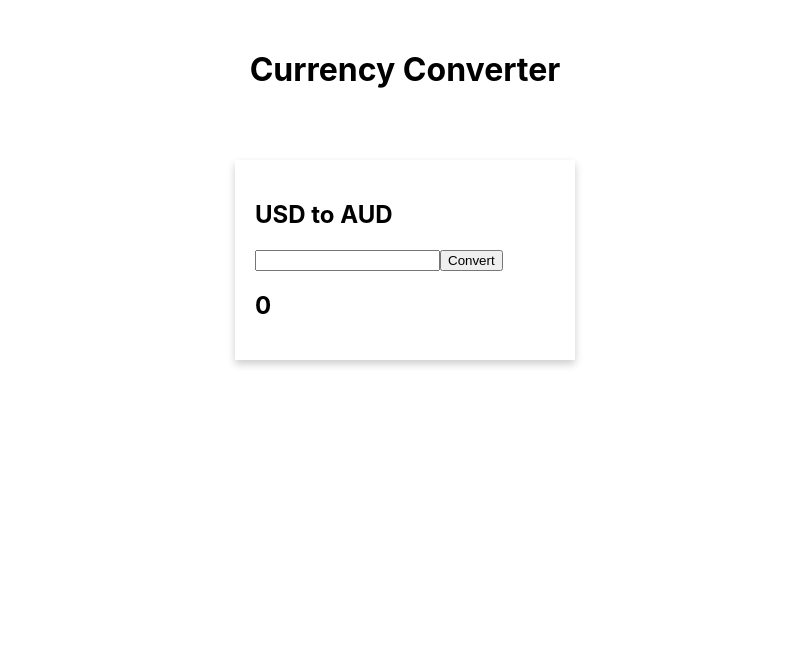
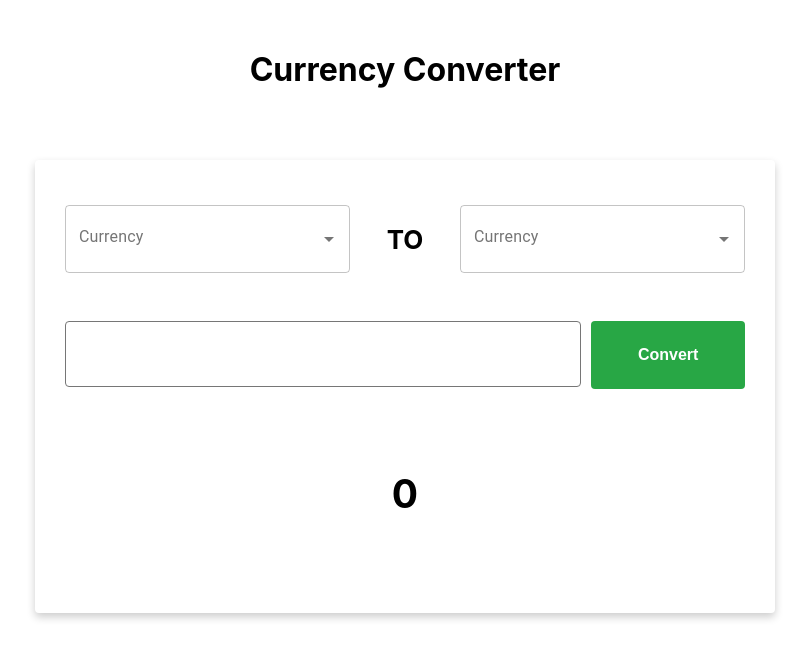
Before and after one commit to walissoncom/conversor-react, a React (Create React App) app: page / in a window 1280 px wide. Shown: the top 658 px of the page, without its empty margins (235-1044 px from the left). Built offline with nearby package versions, Linux system fonts and the light colour scheme.

Commit message:
Converter component - Structure and styling improvements

```diff
--- a/src/components/Converter.css
+++ b/src/components/Converter.css
@@ -1,7 +1,60 @@
 .converter {
-    width: 300px;
+    width: 680px;
     margin: 50px 20px;
-    padding: 20px;
+    padding: 45px 30px;
 
     box-shadow: 0 4px 8px 0 rgba(0,0,0,0.2);
+    background-color: #FFF;
+    border-radius: 4px;
 }
+
+    .converter .row {
+        display: flex;
+
+        margin-bottom: 3em;
+    }
+
+        .converter .row.currency-selection {
+            justify-content: space-between;
+        }
+
+            .converter .row.currency-selection > span {
+                display: inherit;
+                flex-direction: column;
+                justify-content: center;
+                font-size: 26px;
+                font-weight: bold;
+            }
+
+
+        .converter .row > input {
+            flex-grow: 2;
+            height: 61.88px;
+            font-size: 26px;
+            padding-left: 15px;
+
+            border-radius: 4px;
+            border: 1px solid #767676;
+
+        }
+
+        .converter .row > button {
+            flex-grow: 1;
+            height: 67.88px;
+            margin-left: 10px;
+
+            color: #fff;
+            background-color: #28a745;
+            border-color: #28a745;
+            border: none;
+            font-size: 16px;
+            font-weight: bold;
+            border-radius: 4px;
+        }
+
+        .converter .row.result {
+            justify-content: center;
+
+            font-size: 26px;
+            margin-bottom: .75em;
+        }
--- a/src/components/Converter.js
+++ b/src/components/Converter.js
@@ -1,6 +1,8 @@
 import React, { Component } from 'react';
 
 import './Converter.css';
+
+import Currency from './Currency';
 
 export default class Converter extends Component {
 
@@ -8,6 +10,8 @@ export default class Converter extends Component {
         super(props);
 
         this.state = {
+            currencyA: '',
+            currencyB: '',
             currencyA_value: '',
             currencyB_value: 0
         }
@@ -15,8 +19,16 @@ export default class Converter extends Component {
         this.convert = this.convert.bind(this);
     }
 
+    handleCurrencyA = (currencyValue) => {
+        this.setState({ currencyA: currencyValue });
+    }
+
+    handleCurrencyB = (currencyValue) => {
+        this.setState({ currencyB: currencyValue });
+    }
+
     convert() {
-        let from_to = `${this.props.currencyA}_${this.props.currencyB}`;
+        let from_to = `${this.state.currencyA}_${this.state.currencyB}`;
         let url = `https://free.currconv.com/api/v7/convert?q=${from_to}&compact=ultra&apiKey=261ccba97c3aee22f6c9`;
 
         fetch(url).then(res => {
@@ -32,10 +44,18 @@ export default class Converter extends Component {
     render() {
         return (
             <div className="converter">
-                <h2>{this.props.currencyA} to {this.props.currencyB}</h2>
-                <input type="text" onChange={(event) => { this.setState({ currencyA_value: event.target.value }) }}></input>
-                <button onClick={this.convert}>Convert</button>
-                <h2>{this.state.currencyB_value}</h2>
+                <div className="row currency-selection">
+                    <Currency parentCallback={this.handleCurrencyA} />
+                    <span>TO</span>
+                    <Currency parentCallback={this.handleCurrencyB} />
+                </div>
+                <div className="row">
+                    <input type="text" onChange={(event) => { this.setState({ currencyA_value: event.target.value }) }} />
+                    <button onClick={this.convert}>Convert</button>
+                </div>
+                <div className="row result">
+                    <h2>{this.state.currencyB_value}</h2>
+                </div>
             </div>
         )
     }
```
